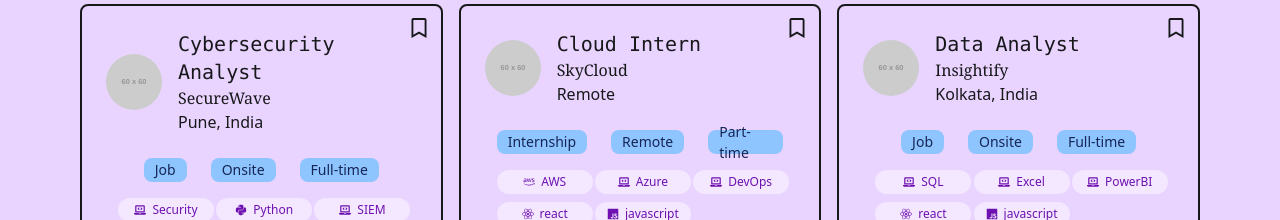
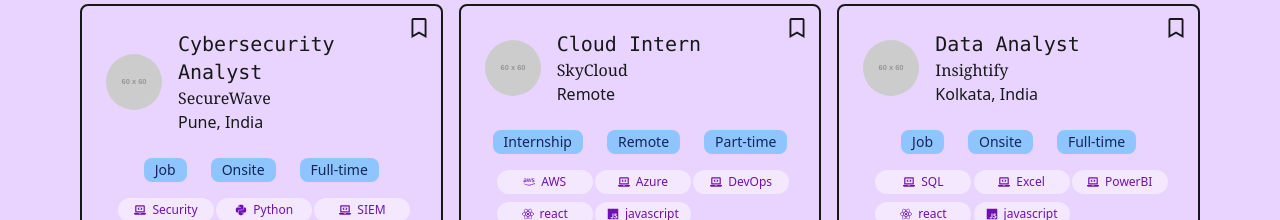
Before and after one commit to saurabhk1410/Job-Portal, a React (Vite) app: page / in a window 1280 px wide. Shown: the part 1460-1680 px from the top of the page. Built offline with nearby package versions, Linux system fonts and the light colour scheme.

Commit message:
fixed wrapping text in card badges

```diff
--- a/src/components/JobListing/JobCard.jsx
+++ b/src/components/JobListing/JobCard.jsx
@@ -127,16 +127,17 @@
       <div className="flex flex-col gap-4 px-3 mt-2">
         {/* Badges */}
         <div className="flex justify-center gap-6">
-          <span className="bg-blue-300 text-blue-950 badge border-0">
+  <span className="bg-blue-300 text-blue-950 badge border-0 whitespace-nowrap">
     {job.category}
   </span>
-          <span className="badge bg-blue-300 text-blue-950 border-0">
+  <span className="badge bg-blue-300 text-blue-950 border-0 whitespace-nowrap">
     {job.workMode}
   </span>
-          <span className="badge bg-blue-300 text-blue-950 border-0">
+  <span className="badge bg-blue-300 text-blue-950 border-0 whitespace-nowrap">
     {job.employmentType}
   </span>
 </div>
+
 
         {/* Skills */}
         <div className="grid grid-cols-2 sm:grid-cols-3 gap-2">
```
Lines whose indentation alone changed are shown as unchanged.
